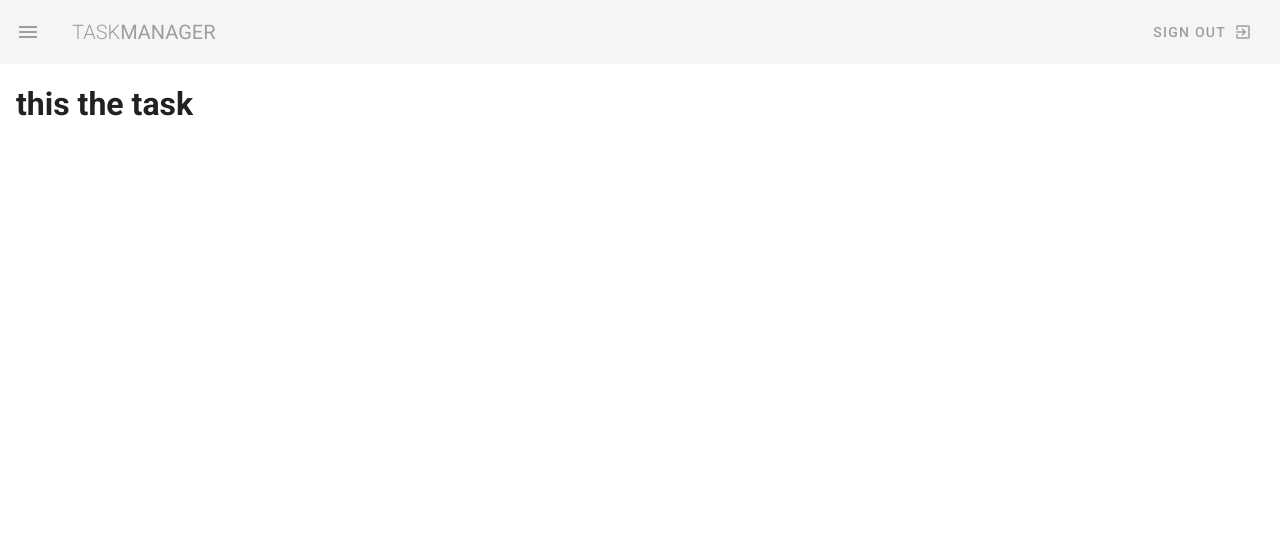
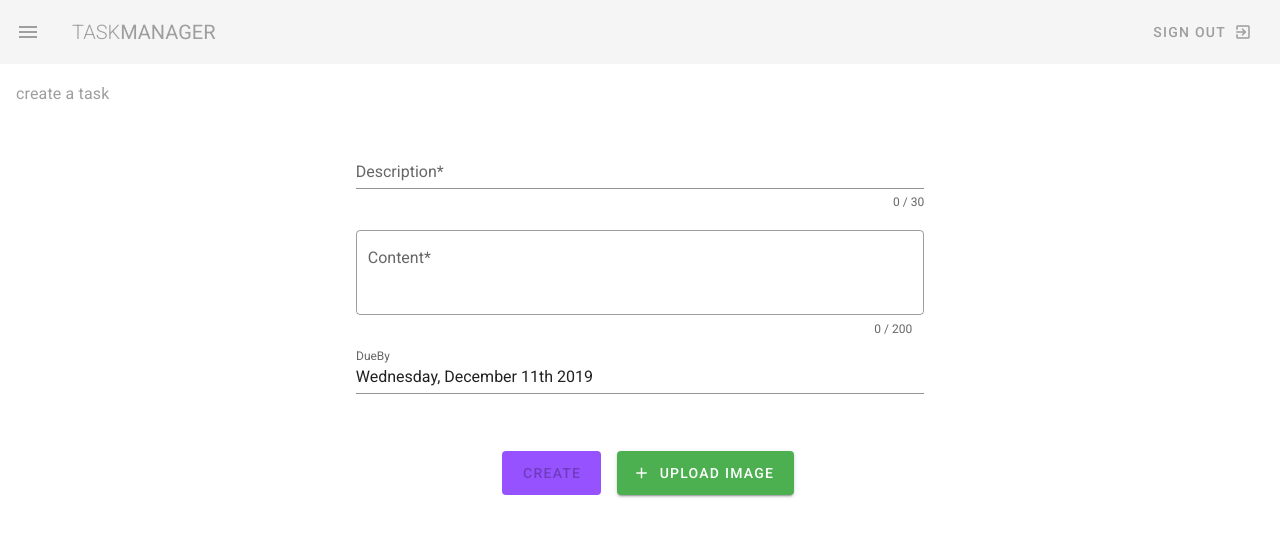
Before and after one commit to mahmoudzeyada/TaskMangaerFrontend, a Vue app: page /task in a window 1280 px wide. Shown: the top 536 px of the page. Built offline with nearby package versions, Linux system fonts and the light colour scheme; sample sign-in values are in the browser's storage.

Commit message:
adding validation to task create comp

```diff
--- a/package.json
+++ b/package.json
@@ -12,6 +12,7 @@
     "axios": "^0.19.0",
     "core-js": "^3.4.3",
     "material-design-icons-iconfont": "^5.0.1",
+    "moment": "^2.24.0",
     "path-to-regexp": "^6.1.0",
     "vue": "^2.6.10",
     "vue-class-component": "^7.0.2",
@@ -19,6 +20,7 @@
     "vue-router": "^3.1.3",
     "vuelidate": "^0.7.4",
     "vuetify": "^2.1.0",
+    "vuetify-upload-button": "^2.0.2",
     "vuex": "^3.1.2"
   },
   "devDependencies": {
--- a/src/views/Task/index.vue
+++ b/src/views/Task/index.vue
@@ -1,3 +1,119 @@
 <template>
-  <h1>this the task</h1>
+  <div class="task">
+    <h1 class="subtitle-1	grey--text">create a task</h1>
+    <v-container class="my-5">
+      <v-form>
+        <v-row>
+          <v-col cols="12" sm="8" offset-sm="2" md="6" offset-md="3">
+            <v-text-field
+              label="Description*"
+              :counter="30"
+              v-model="$v.description.$model"
+              :error-messages="descriptionErrors"
+            ></v-text-field>
+            <v-textarea
+              auto-grow
+              outlined
+              rows="3"
+              row-height="25"
+              label="Content*"
+              class="mt-5"
+              :counter="200"
+              v-model="$v.content.$model"
+              :error-messages="contentErrors"
+            ></v-textarea>
+            <v-menu
+              v-model="menu1"
+              :close-on-content-click="false"
+              max-width="290"
+            >
+              <template v-slot:activator="{ on }">
+                <v-text-field
+                  :value="computedDateFormattedMomentjs"
+                  clearable
+                  label="DueBy"
+                  readonly
+                  v-on="on"
+                  @click:clear="date = null"
+                  :error-messages="dateError"
+                ></v-text-field>
+              </template>
+              <v-date-picker
+                v-model="date"
+                @change="menu1 = false"
+              ></v-date-picker>
+            </v-menu>
+            <br /><br />
+            <v-row justify="center"
+              ><v-btn
+                class="primary mx-4"
+                :disabled="$v.$invalid || !$v.$dirty || !!dateError"
+                large
+                text
+                >Create</v-btn
+              >
+              <v-btn class="green white--text" large>
+                <v-icon left>add</v-icon>
+                Upload Image
+              </v-btn>
+            </v-row>
+          </v-col>
+        </v-row>
+      </v-form>
+    </v-container>
+  </div>
 </template>
+<script lang="ts">
+import Vue from "vue";
+import moment from "moment";
+import { required, maxLength } from "vuelidate/lib/validators";
+
+export default Vue.extend({
+  data: () => ({
+    date: new Date().toISOString().substr(0, 10),
+    menu1: false,
+    content: "",
+    description: "",
+    dateError: ""
+  }),
+  validations: {
+    content: { required, maxLength: maxLength(200) },
+    description: { required, maxLength: maxLength(30) }
+  },
+  watch: {
+    date(val) {
+      console.log(val);
+      if (!val) {
+        this.dateError = "date is required";
+      } else {
+        this.dateError = "";
+      }
+    }
+  },
+  computed: {
+    computedDateFormattedMomentjs() {
+      return this.date ? moment(this.date).format("dddd, MMMM Do YYYY") : "";
+    },
+    descriptionErrors() {
+      const errors: string[] = [];
+      if (this.$v.description) {
+        if (!this.$v.description.$dirty) return errors;
+        !this.$v.description.maxLength &&
+          errors.push("description must be at most 30 characters long");
+        !this.$v.description.required && errors.push("description is required");
+      }
+      return errors;
+    },
+    contentErrors() {
+      const errors: string[] = [];
+      if (this.$v.content) {
+        if (!this.$v.content.$dirty) return errors;
+        !this.$v.content.maxLength &&
+          errors.push("description must be at most 200 characters long");
+        !this.$v.content.required && errors.push("description is required");
+      }
+      return errors;
+    }
+  }
+});
+</script>
```
Also changed, not shown: 1 other file (tests, documents, lock files or other folders).
